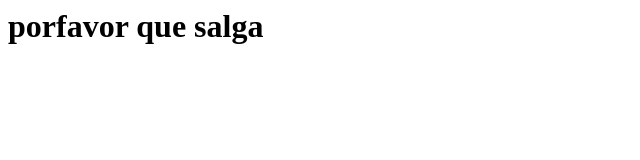
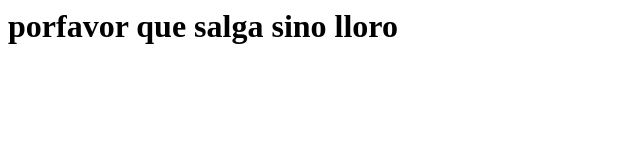
Before and after one commit to fer0908/canelita, a plain HTML site: page index.html in a window 1280 px wide. Shown: the whole page, without its empty margins (0-640 px from the left). Drawn offline with Linux system fonts and the light colour scheme.

Commit message:
VISUAL ACT

```diff
--- a/index.html
+++ b/index.html
@@ -1,5 +1,5 @@
 <html>
     <body>
-        <h1> porfavor que salga</h1>
+        <h1> porfavor que salga sino lloro</h1>
         </body>
     </html>
```
